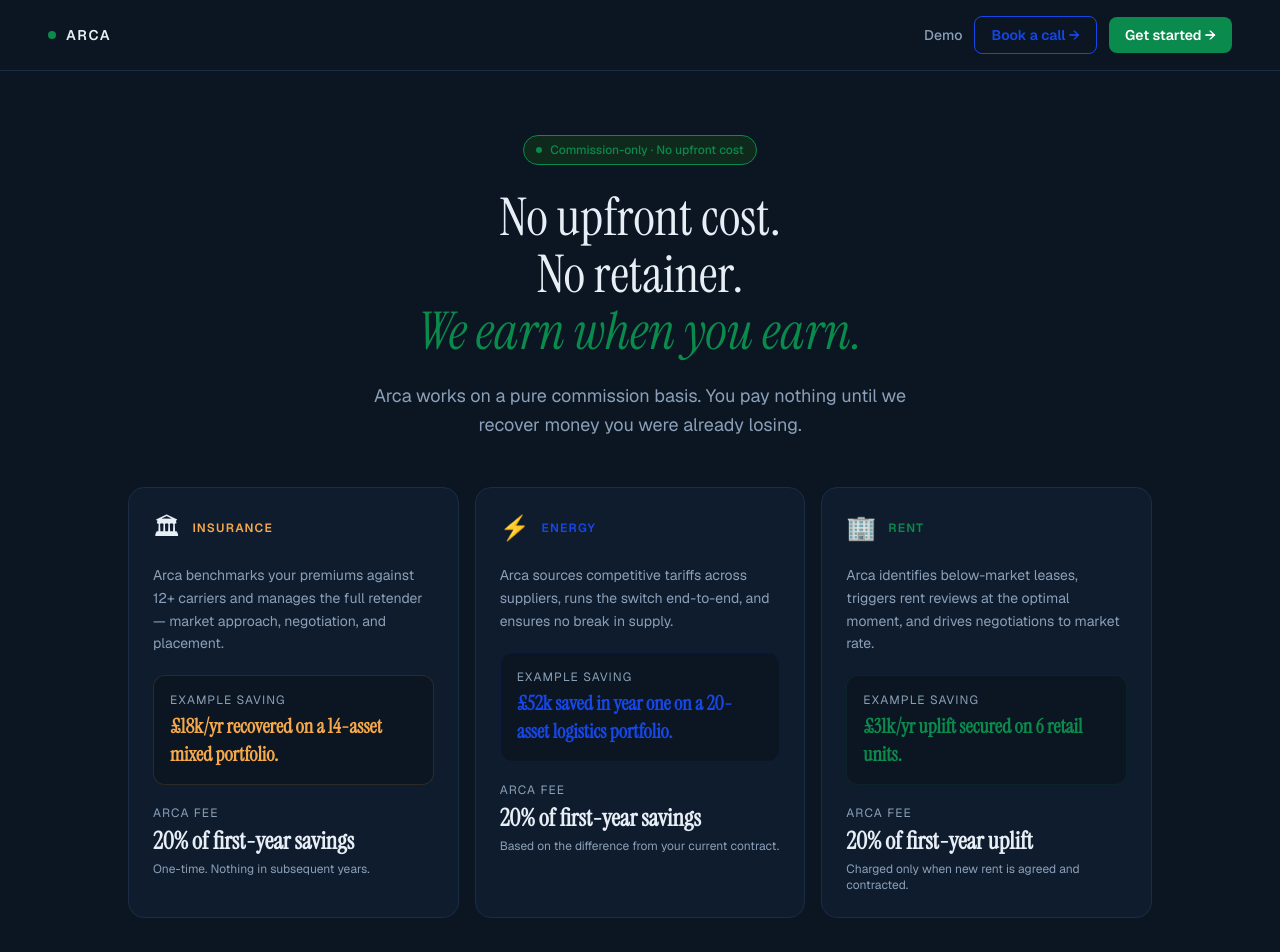
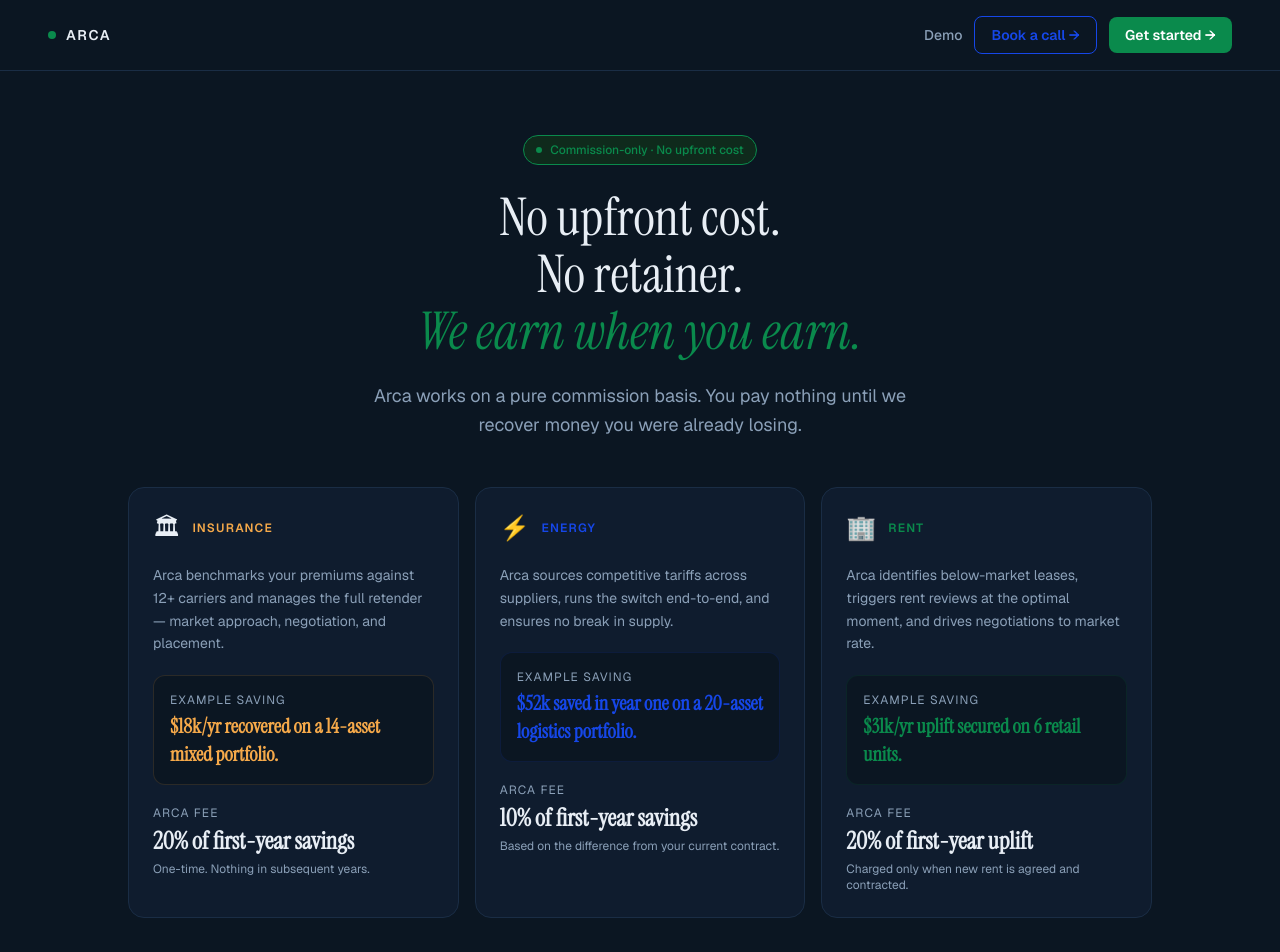
Before and after one commit to REAIAN18/propra-app, a Next.js app: page /pricing in a window 1280 px wide. Shown: the top 952 px of the page. Built offline with nearby package versions, Linux system fonts and the light colour scheme; no server answers.

Commit message:
fix: pricing page updates from parallel agent
Co-Authored-By: Paperclip <noreply@paperclip.ing>

```diff
--- a/src/app/pricing/page.tsx
+++ b/src/app/pricing/page.tsx
@@ -12,7 +12,7 @@
     label: "Insurance",
     accent: "#F5A94A",
     what: "Arca benchmarks your premiums against 12+ carriers and manages the full retender — market approach, negotiation, and placement.",
-    example: "£18k/yr recovered on a 14-asset mixed portfolio.",
+    example: "$18k/yr recovered on a 14-asset mixed portfolio.",
     fee: "20% of first-year savings",
     feeNote: "One-time. Nothing in subsequent years.",
     icon: "🏛",
@@ -21,8 +21,8 @@
     label: "Energy",
     accent: "#1647E8",
     what: "Arca sources competitive tariffs across suppliers, runs the switch end-to-end, and ensures no break in supply.",
-    example: "£52k saved in year one on a 20-asset logistics portfolio.",
-    fee: "20% of first-year savings",
+    example: "$52k saved in year one on a 20-asset logistics portfolio.",
+    fee: "10% of first-year savings",
     feeNote: "Based on the difference from your current contract.",
     icon: "⚡",
   },
@@ -30,7 +30,7 @@
     label: "Rent",
     accent: "#0A8A4C",
     what: "Arca identifies below-market leases, triggers rent reviews at the optimal moment, and drives negotiations to market rate.",
-    example: "£31k/yr uplift secured on 6 retail units.",
+    example: "$31k/yr uplift secured on 6 retail units.",
     fee: "20% of first-year uplift",
     feeNote: "Charged only when new rent is agreed and contracted.",
     icon: "🏢",
```
